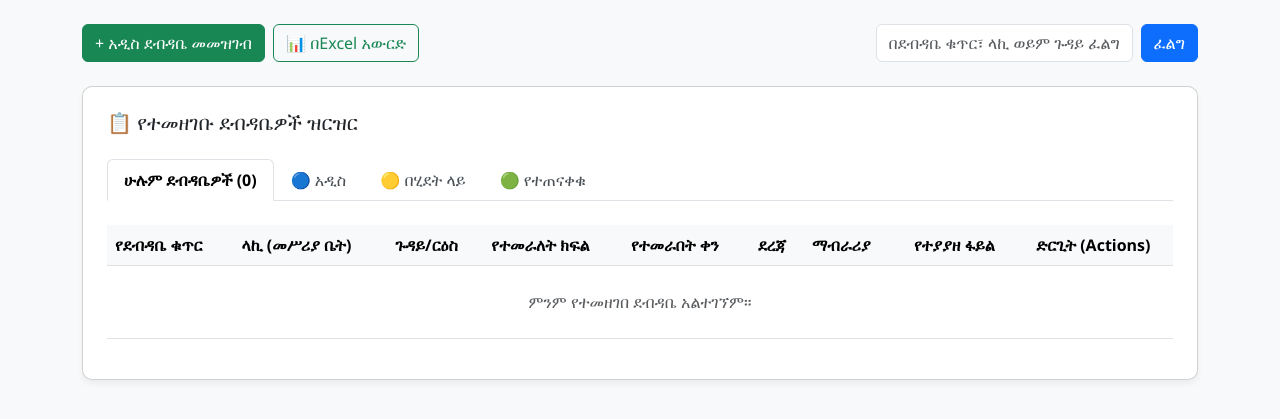
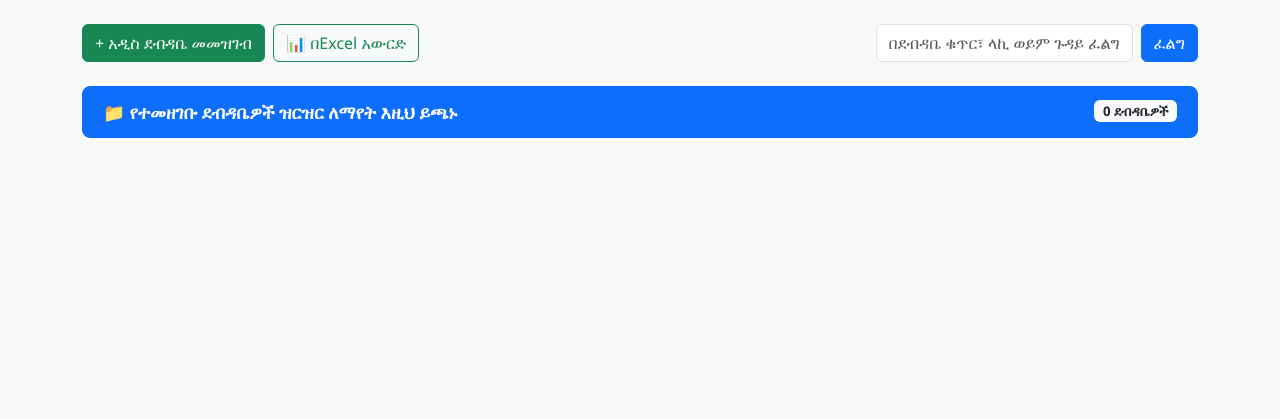
Before and after one commit to meskyase-gif/dts_project, a Django app: page / in a window 1280 px wide. Shown: the part 72-491 px from the top of the page. Run offline with Django 5.2, Linux system fonts and the light colour scheme; the visitor is signed in with stand-in values (Sample User, id 1); data that the repository does not hold is empty.

Commit message:
Hide letters list by default with toggle button

```diff
--- a/letters/templates/letters/dashboard.html
+++ b/letters/templates/letters/dashboard.html
@@ -12,6 +12,7 @@
         .card { border-radius: 10px; box-shadow: 0 4px 6px rgba(0,0,0,0.05); }
         .nav-tabs .nav-link { color: #495057; font-weight: 500; }
         .nav-tabs .nav-link.active { font-weight: bold; background-color: #fff; }
+        .toggle-btn { font-size: 1.1rem; font-weight: 600; padding: 12px 20px; border-radius: 8px; width: 100%; text-align: left; }
     </style>
 </head>
 <body>
@@ -60,8 +61,17 @@
             </form>
         </div>
 
-       <!-- ዋናው የይዘት ካርድ -->
-        <div class="card p-4 bg-white mb-5">
+        <!-- ተደብቆ የሚከፈት የዝርዝር በተን (Toggle Button) -->
+        <div class="mb-3">
+            <button class="btn btn-primary toggle-btn d-flex justify-content-between align-items-center" type="button" data-bs-toggle="collapse" data-bs-target="#lettersListCollapse" aria-expanded="false" aria-controls="lettersListCollapse">
+                <span>📁 የተመዘገቡ ደብዳቤዎች ዝርዝር ለማየት እዚህ ይጫኑ</span>
+                <span class="badge bg-light text-dark">{{ letters|length }} ደብዳቤዎች</span>
+            </button>
+        </div>
+
+        <!-- ዋናው የይዘት ካርድ (በነባሪነት Hidden/Collapse የሆነ) -->
+        <div class="collapse mb-5" id="lettersListCollapse">
+            <div class="card p-4 bg-white">
                 <h5 class="card-title mb-4">📋 የተመዘገቡ ደብዳቤዎች ዝርዝር</h5>
 
                 <!-- ታቦች (Tabs) -->
@@ -292,6 +302,7 @@
                 </div>
             </div>
         </div>
+    </div>
 
     <!-- Bootstrap JavaScript Bundle -->
     <script src="https://cdn.jsdelivr.net/npm/bootstrap@5.3.0/dist/js/bootstrap.bundle.min.js"></script>
```
Lines whose indentation alone changed are shown as unchanged.
